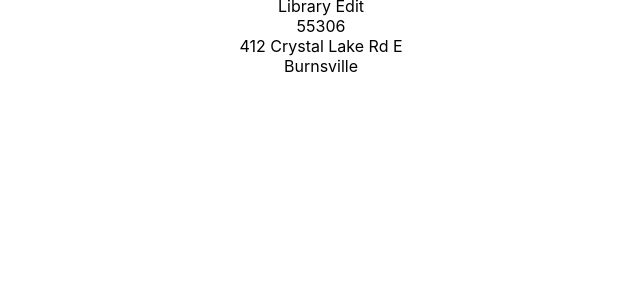
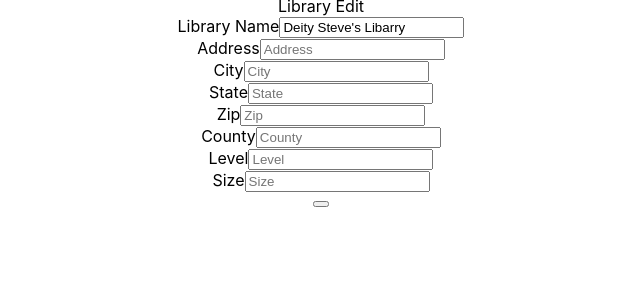
Before and after one commit to duncle-app/duncle-web-app, a React (Create React App) app: page /library/1/edit in a window 1280 px wide. Shown: the top 300 px of the page, without its empty margins (319-959 px from the left). Built offline with nearby package versions, Linux system fonts and the light colour scheme; the HTML template or start-up script is replaced by a standard one.

Commit message:
Added edit text field component Added field to dynamically create field component Re added back in final-form for easy value transferring

```diff
--- /dev/null
+++ b/src/library-edit/components/EditField.tsx
@@ -0,0 +1,28 @@
+import React from 'react'
+import {Field} from "react-final-form";
+
+interface EditFieldProps {
+    label: string,
+    placeholder: string,
+    id: string,
+    value: any,
+}
+
+function EditField(props: EditFieldProps) {
+    const {label, placeholder, id, value} = props;
+
+    return (
+        <div>
+            <label>{label}</label>
+            <Field
+                name={id}
+                component="input"
+                type="text"
+                placeholder={placeholder}
+                initialValue={value}
+            />
+        </div>
+    )
+}
+
+export default EditField
--- a/src/library-edit/components/library-edit.tsx
+++ b/src/library-edit/components/library-edit.tsx
@@ -1,15 +1,55 @@
-import React, {useEffect, useState} from 'react'
+import React from 'react'
 import {Library} from "../../model/library";
 import {Grid} from "@material-ui/core";
 import {LibraryManager} from "../../control/library-manager";
+import EditField from "./EditField";
 
 interface LibraryEditProps {
     library: Library,
     libraryManager: LibraryManager
 }
 
-export default function LibraryEdit (props: LibraryEditProps) {
+export default function LibraryEdit(props: LibraryEditProps) {
     const {address, contact, city, county, id, level, name, notes, sales, size, state, zip} = props.library;
+    console.log(props.library);
+    // this is the JSON object key that's returned when we click the the submit button.
+    // i.e. { library : { .... } }
+
+    const formLabels = [
+        {
+            identifier: 'name',
+            labelPlaceholder: 'Library Name',
+            value: name,
+        },
+        {
+            identifier: 'address',
+            labelPlaceholder: 'Address',
+        },
+        {
+            identifier: 'city',
+            labelPlaceholder: 'City',
+        },
+        {
+            identifier: 'state',
+            labelPlaceholder: 'State',
+        },
+        {
+            identifier: 'zip',
+            labelPlaceholder: 'Zip',
+        },
+        {
+            identifier: 'county',
+            labelPlaceholder: 'County',
+        },
+        {
+            identifier: 'level',
+            labelPlaceholder: 'Level',
+        },
+        {
+            identifier: 'size',
+            labelPlaceholder: 'Size',
+        },
+    ];
 
     return (
         <>
@@ -17,17 +57,18 @@ export default function LibraryEdit (props: LibraryEditProps) {
                 <div>
                     Library Edit
                 </div>
-                <div>
-                    {zip}
-                </div>
-                <div>
-                    {address}
-                </div>
-                <div>
-                    {city}
-                </div>
+                {formLabels.map(field => {
+                    return (
+                        <EditField
+                            label={field.labelPlaceholder}
+                            placeholder={field.labelPlaceholder}
+                            id={field.identifier}
+                            value={field.value}
+                        />
+                    )
+                })}
             </Grid>
-
+            <button/>
         </>
 
     );
--- a/src/library-edit/control/library-edit-controller.tsx
+++ b/src/library-edit/control/library-edit-controller.tsx
@@ -3,6 +3,7 @@ import {Library} from "../../model/library";
 import LibraryEdit from "../components/library-edit";
 import {LibraryManager} from "../../control/library-manager";
 import {useLocation} from "react-router-dom";
+import {Form} from "react-final-form";
 
 interface LibraryEditControllerProps {
     libraryManager: LibraryManager
@@ -35,15 +36,22 @@ function LibraryEditController(props: LibraryEditControllerProps) {
         return () => subscription.unsubscribe();
     });
 
-    const handleSubmit = (library: Library) => {
-        libraryManager.updateLibrary(library);
+    const updateLibrarySubmit = (values: any) => {
+        console.log('submitted');
+        console.log(values)
+        // libraryManager.updateLibrary(library);
     };
 
     return (
         <>
-            {/*<Form onSubmit={handleSubmit}>*/}
-                <LibraryEdit library={selectedLibrary} libraryManager={libraryManager}/>
-            {/*</Form>*/}
+            <Form
+                onSubmit={updateLibrarySubmit}
+                render={({handleSubmit}) => (
+                    <form onSubmit={handleSubmit}>
+                        <LibraryEdit library={selectedLibrary} libraryManager={libraryManager}/>
+                    </form>
+                )}>
+            </Form>
         </>
     );
 }
```
